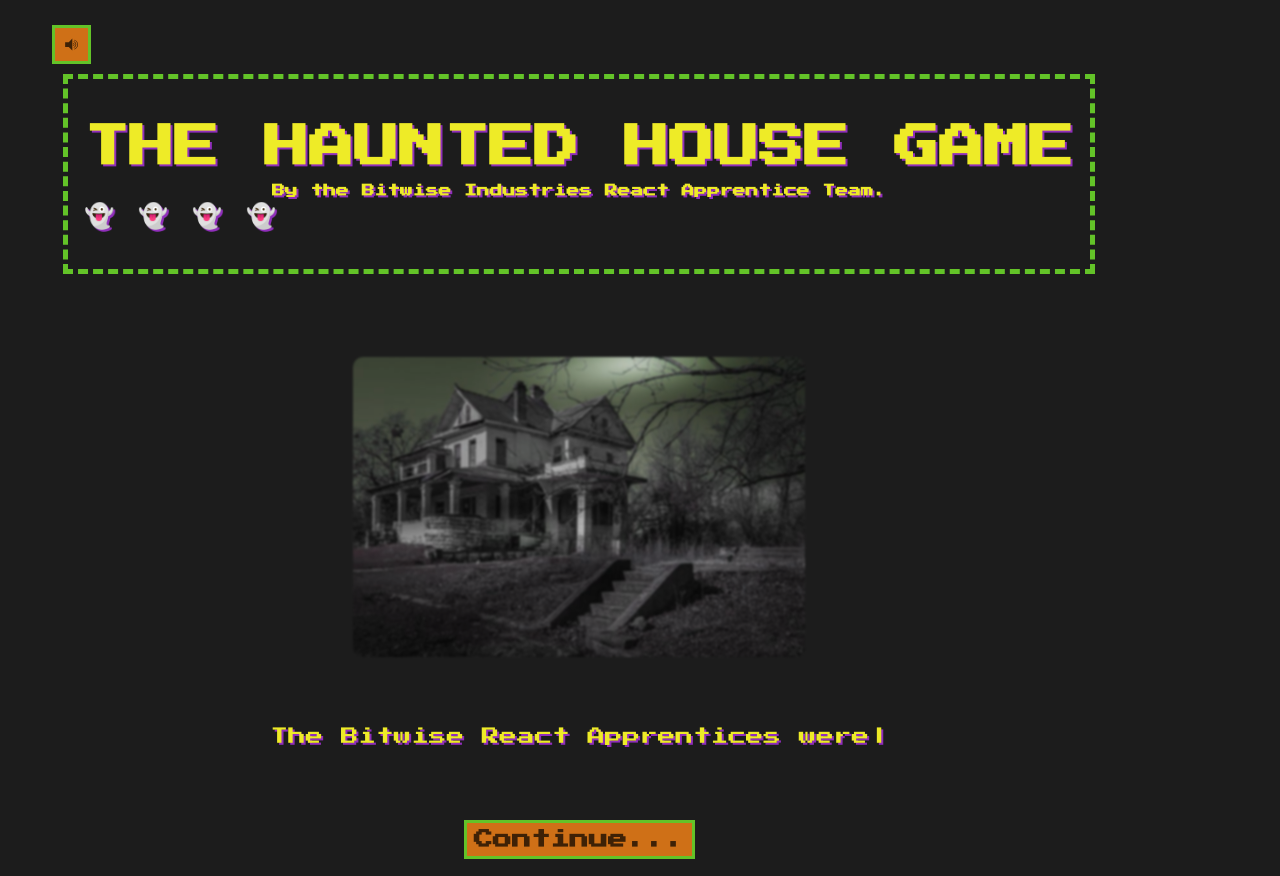
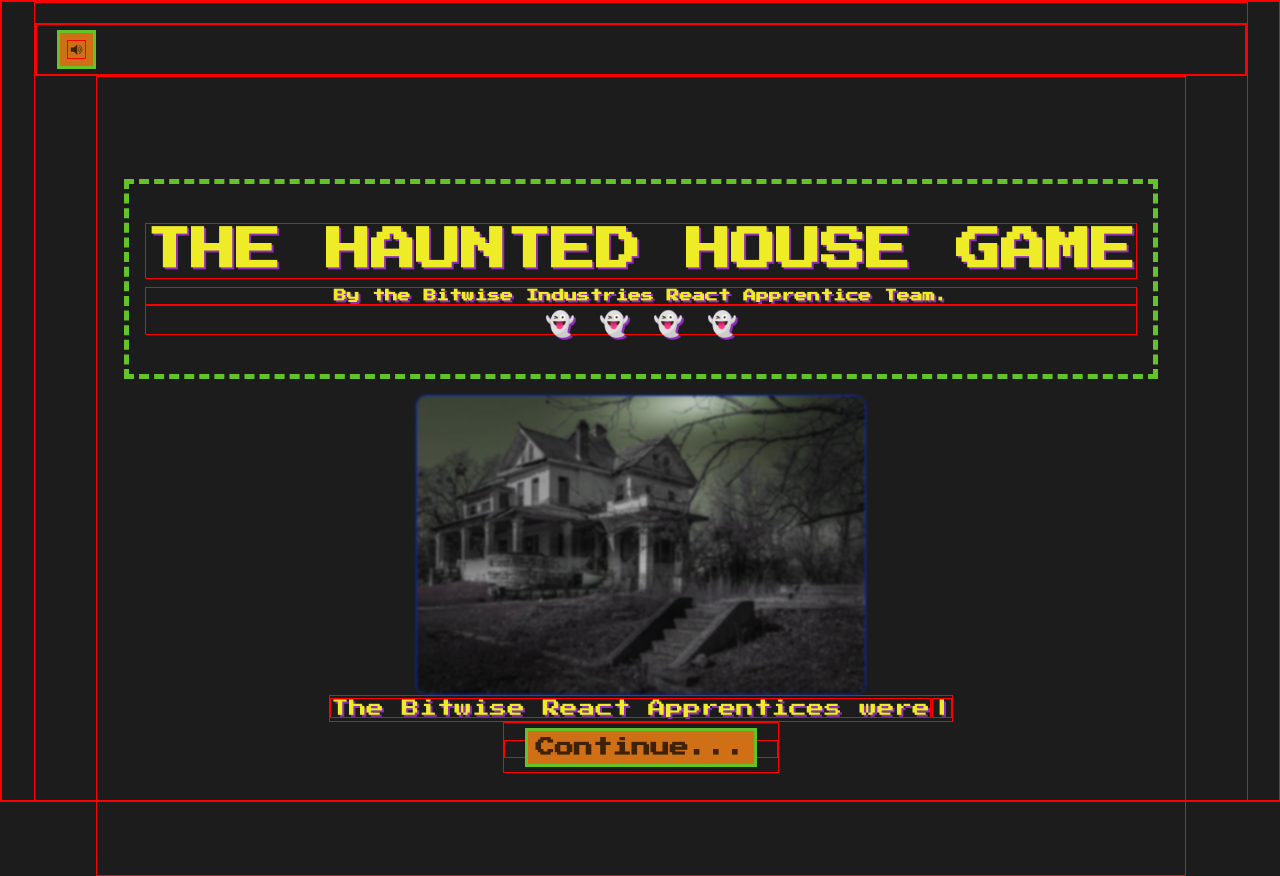
Before and after one commit to luceroweb/haunted-house-game, a React (Create React App) app: page /#/ in a window 1280 px wide. Built offline with nearby package versions, Linux system fonts and the light colour scheme; no server answers.

Commit message:
merged Jason's branch

```diff
--- a/src/index.css
+++ b/src/index.css
@@ -16,6 +16,7 @@
   padding: 0;
   margin: 0;
   box-sizing: border-box;
+  border: 1px solid red;
 }
 
 body {
@@ -33,7 +34,7 @@
 
   /* Setting viewport width and height */
   width:100vw;
-  min-height: 100vh;
+  max-height: 100vh;
 }
 
 /*****************************
@@ -42,7 +43,7 @@
 #root {
   width: 95%;
   margin: 0 auto;
-  height: 100vh;
+  max-height: 100vh;
   padding: 20px 0;
 }
 
@@ -54,10 +55,11 @@
   display: flex;
   flex-direction: column;
   align-items: center;
-  justify-content: space-between;
+  justify-content: center;
   width: 90%;
   height: 100vh;
   padding: 5px;
+  margin: auto;
   /* border: 1px solid red; */
 }
 
@@ -101,6 +103,8 @@
 *****************************/
 #button-bar {
   display: flex;
+  flex-direction: column;
+  align-items: center;
 }
 
 .btn-wrap {
@@ -181,7 +185,6 @@
   }
 }
 
-
 /*****************************
 *          VIDEO
 *****************************/
@@ -247,6 +250,7 @@
   margin-bottom: .5rem;
 }
 
+h2,
 h3 {
   text-align: center;
 }
@@ -260,31 +264,31 @@
 /*****************************
 *          MODAL
 *****************************/
-/* .modal {
+.event-modal,
+.game-over-modal {
   position: absolute;
-  margin: 0 auto;
-  padding: 10px;
-  width: 95%;
-  height: 93%;
-  align-items: center;
-  justify-content: center;
-  z-index: 100;
-  background-color: #1C1C1C;
-  border: 3px solid orange;
-} */
-
-.event-modal, .game-over-modal {
-  position: fixed;
   padding: 10px;
   margin: 0 auto;
-  width: 80vw;
+  width: 85vw;
   border: 12px solid orange;
   height: 90%;
   z-index: 100;
   background-color: #1c1c1c;
   text-align: center;
-  overflow-x: auto;
+  overflow: auto;
 }
+
+/* .game-over-modal {
+  position: absolute;
+  margin: 0 auto;
+  padding: 10px;
+  width: 90%;
+  height: 90%;
+  z-index: 100;
+  background-color: #1c1c1c;
+  background: cover;
+  overflow: auto;
+} */
 
 
 /*****************************
@@ -302,8 +306,8 @@
   border: 4px solid rgba(173, 216, 230, 0.726);
   border-radius: 5px;
   background-color:rgba(0, 0, 0, 0.3);
-  width: 60px;
-  height: 60px;
+  width: 40px;
+  height: 40px;
   color: #cdcdcd;
   margin: 5px 0;
 }
@@ -311,9 +315,9 @@
 #inventory span {
   display: block;
   border: 2px solid orange;
-  width: 60px;
-  height: 60px;
-  line-height: 60px;
+  width: 40px;
+  height: 40px;
+  line-height: 40px;
   border-radius: 10px;
   margin: 5px 0;
   display: block;
@@ -326,7 +330,3 @@
 #inventory #silver-key {
   border-color: silver;
 }
-
-/*****************************
-*      MEDIA QUERIES
-*****************************/
```
Also changed, not shown: 1 other file (tests, documents, lock files or other folders).
